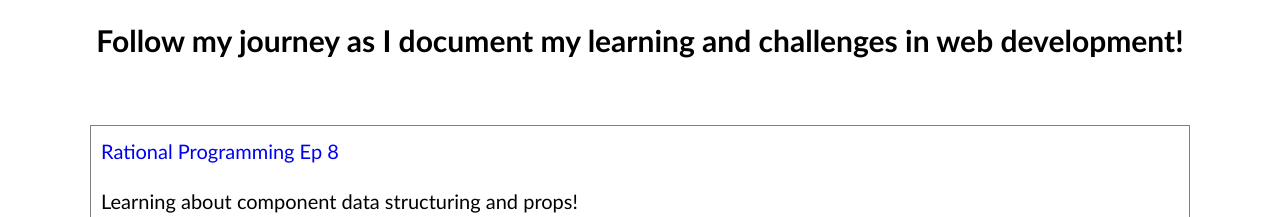
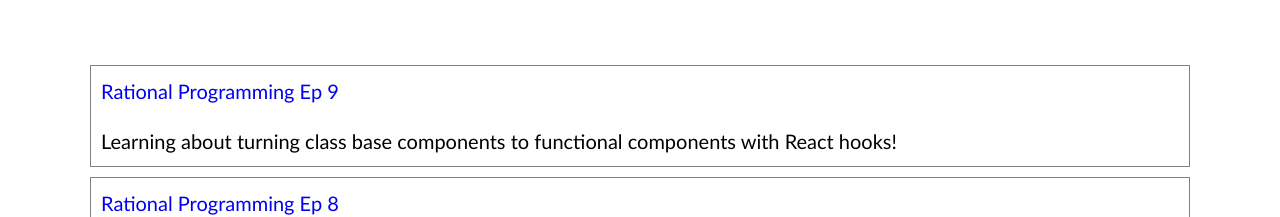
Before and after one commit to patrickayella04/Sass-React, a React (Create React App) app: page /about in a window 1280 px wide. Shown: the part 540-757 px from the top of the page. Built offline with nearby package versions, Linux system fonts and the light colour scheme.

Commit message:
Using useState and useEffect to convert App.js component to functional component from class based component

```diff
--- a/src/App.scss
+++ b/src/App.scss
@@ -48,7 +48,7 @@
 }
 .about-container {
   background: url(./img/standing-white-t.JPG) no-repeat 0 -50px;
-  background-size: 60% ;
+  background-size: 50% ;
   background-position: center;
 }
 .contact-container {
@@ -63,6 +63,8 @@
   font-family: 'Trebuchet MS', 'Lucida Sans Unicode', 'Lucida Grande', 'Lucida Sans', Arial, sans-serif;
   font-weight: lighter ;
   padding: 40px;
+  padding-top: 10px;
+
   text-align: center;
   line-height: 50px;
 }
--- a/src/components/atoms/home-atoms/Home-text.js
+++ b/src/components/atoms/home-atoms/Home-text.js
@@ -12,6 +12,11 @@
             <h2>Follow my journey as I document my learning and challenges in web development!</h2>
             <br/>
             <ul className="vlog-list">
+            <li>
+                    <a href="https://youtu.be/0sexvvpj6Rs">
+                        Rational Programming Ep 9  </a> <br/>
+                        Learning about turning class base components to functional components with React hooks!
+                </li>
             <li>
                     <a href="https://youtu.be/ENKgDD2kLls">
                         Rational Programming Ep 8  </a> <br/>
```
